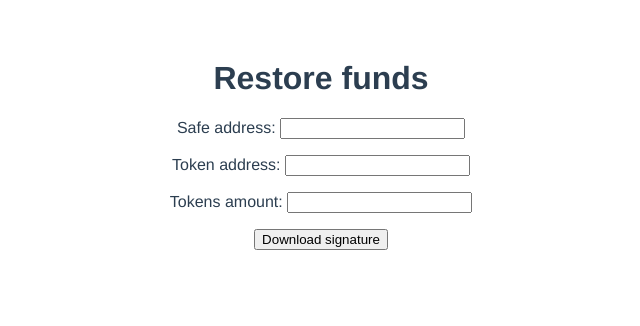
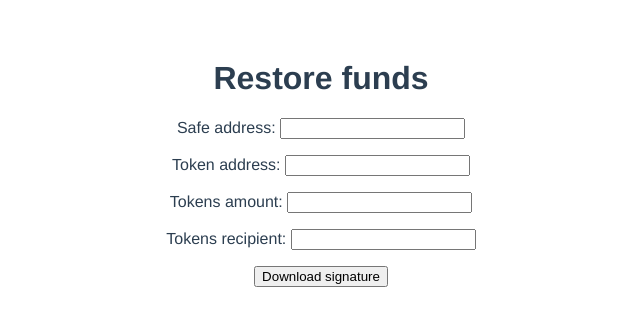
Before and after one commit to vporton/restore-safe, a Vue app: page / in a window 1280 px wide. Shown: the top 326 px of the page, without its empty margins (319-959 px from the left). Built offline with nearby package versions, Linux system fonts and the light colour scheme.

Commit message:
missing field

```diff
--- a/src/components/Sign.vue
+++ b/src/components/Sign.vue
@@ -14,6 +14,10 @@
       <input v-model="amount"/>
     </p>
     <p>
+      Tokens recipient:
+      <input v-model="recipient"/>
+    </p>
+    <p>
       <button @click="downloadSignature">Download signature</button>
     </p>
   </div>
@@ -26,6 +30,7 @@ export default {
     safeAddress: String,
     token: String,
     amount: String,
+    recipient: String,
   },
   methods: {
     downloadSignature() {
```
